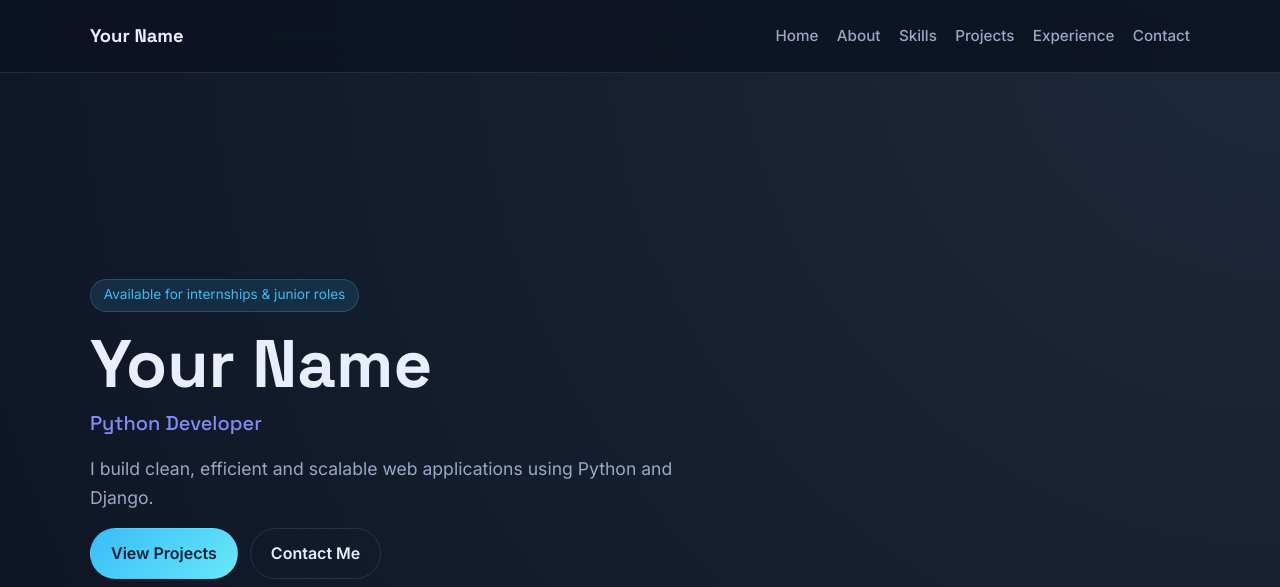
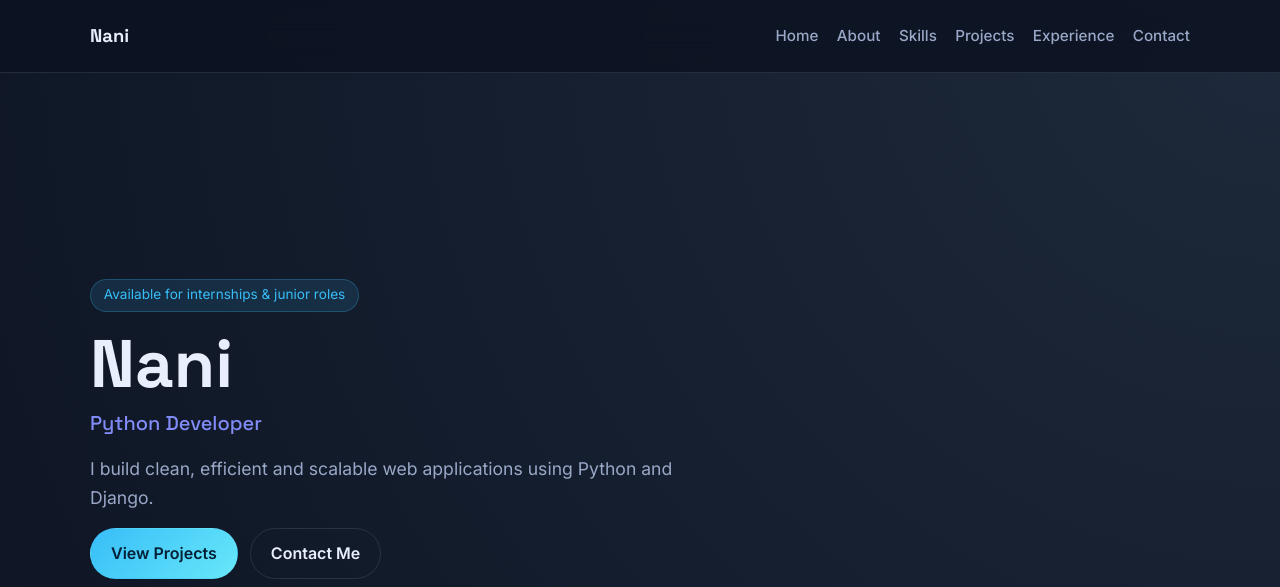
Before and after one commit to nani33-prog/nanihp33_portfolio, a Django app: page / in a window 1280 px wide. Shown: the top 587 px of the page. Run offline with Django 5.2, Linux system fonts and the light colour scheme.

Commit message:
Update index.html

```diff
--- a/main/templates/index.html
+++ b/main/templates/index.html
@@ -4,7 +4,7 @@
 <head>
     <meta charset="UTF-8">
     <meta name="viewport" content="width=device-width, initial-scale=1.0">
-    <title>Your Name | Python Developer</title>
+    <title>Nani | Python Developer</title>
     <link rel="preconnect" href="https://fonts.googleapis.com">
     <link rel="preconnect" href="https://fonts.gstatic.com" crossorigin>
     <link href="https://fonts.googleapis.com/css2?family=Inter:wght@400;500;600;700&family=Space+Grotesk:wght@500;600;700&display=swap" rel="stylesheet">
@@ -13,7 +13,7 @@
 <body>
     <header class="site-header">
         <nav class="navbar" aria-label="Primary">
-            <a class="logo" href="#home">Your Name</a>
+            <a class="logo" href="#home">Nani</a>
             <button class="nav-toggle" type="button" aria-expanded="false" aria-controls="nav-menu" aria-label="Open menu">
                 <span></span>
                 <span></span>
@@ -34,7 +34,7 @@
         <section id="home" class="hero">
             <div class="container hero-inner">
                 <p class="eyebrow">Available for internships &amp; junior roles</p>
-                <h1>Your Name</h1>
+                <h1>Nani</h1>
                 <p class="title">Python Developer</p>
                 <p class="intro">I build clean, efficient and scalable web applications using Python and Django.</p>
                 <div class="hero-actions">
@@ -47,7 +47,7 @@
         <section id="about" class="section">
             <div class="container about-grid">
                 <div class="about-image">
-                    <img src="{% static 'images/profile.svg' %}" alt="Placeholder profile portrait of Your Name">
+                    <img src="{% static 'images/profile.svg' %}" alt="Placeholder profile portrait of Nani">
                 </div>
                 <div>
                     <h2>About</h2>
@@ -193,7 +193,7 @@
 
     <footer class="site-footer">
         <div class="container footer-inner">
-            <p>&copy; 2026 Your Name. All rights reserved.</p>
+            <p>&copy; 2026 Nani. All rights reserved.</p>
             <p>
                 <a href="https://github.com/" target="_blank" rel="noopener noreferrer">GitHub</a>
                 ·
```
